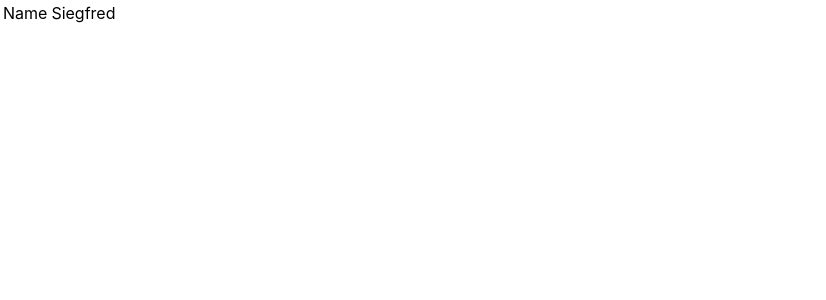
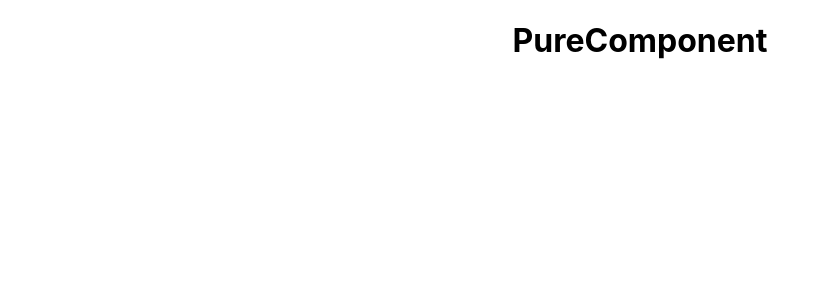
Before and after one commit to siegfred14/reactStudy, a React (Create React App) app: page / in a window 1280 px wide. Shown: the top 300 px of the page, without its empty margins (0-826 px from the left). Built offline with nearby package versions, Linux system fonts and the light colour scheme.

Commit message:
PureComponent.js created

```diff
--- a/src/App.js
+++ b/src/App.js
@@ -19,12 +19,14 @@
 import React, { component } from "react";
 import "./App.css";
 import FragmentDemo from "./components/FragmentDemo";
+import PureComp from "./components/PureComp";
 import Table from "./components/Table";
 
 function App() {
   return (
     <div className="App">
-      <Table />
+      <PureComp />
+      {/* <Table /> */}
       {/* <FragmentDemo /> */}
       {/* <LifecycleA /> */}
       {/* <Form /> */}
--- /dev/null
+++ b/src/components/PureComp.js
@@ -0,0 +1,13 @@
+import React, { PureComponent } from "react";
+
+export class PureComp extends PureComponent {
+  render() {
+    return (
+      <div>
+        <h1>PureComponent</h1>
+      </div>
+    );
+  }
+}
+
+export default PureComp;
```
Also changed, not shown: src/components/PureComponent.js (deleted).
